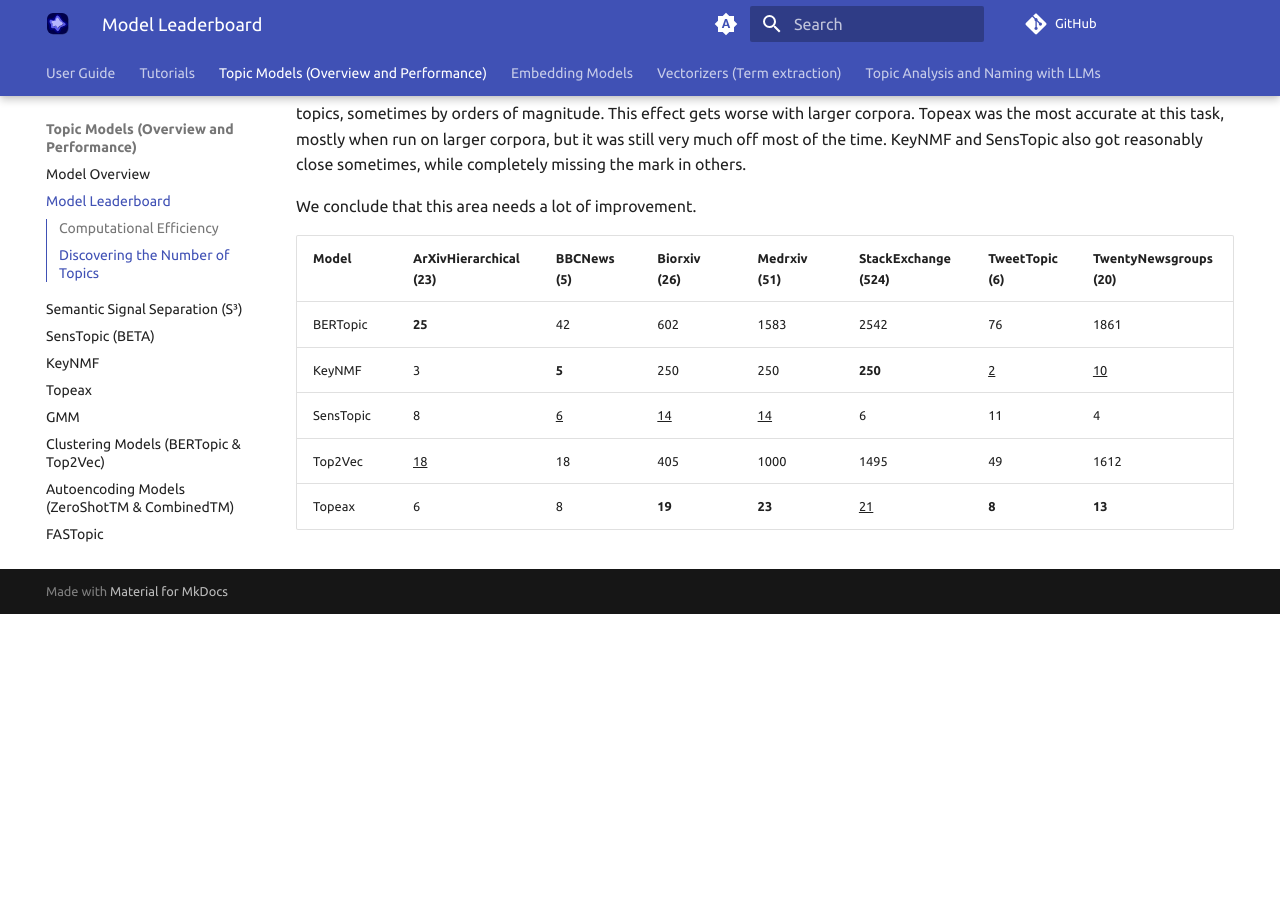
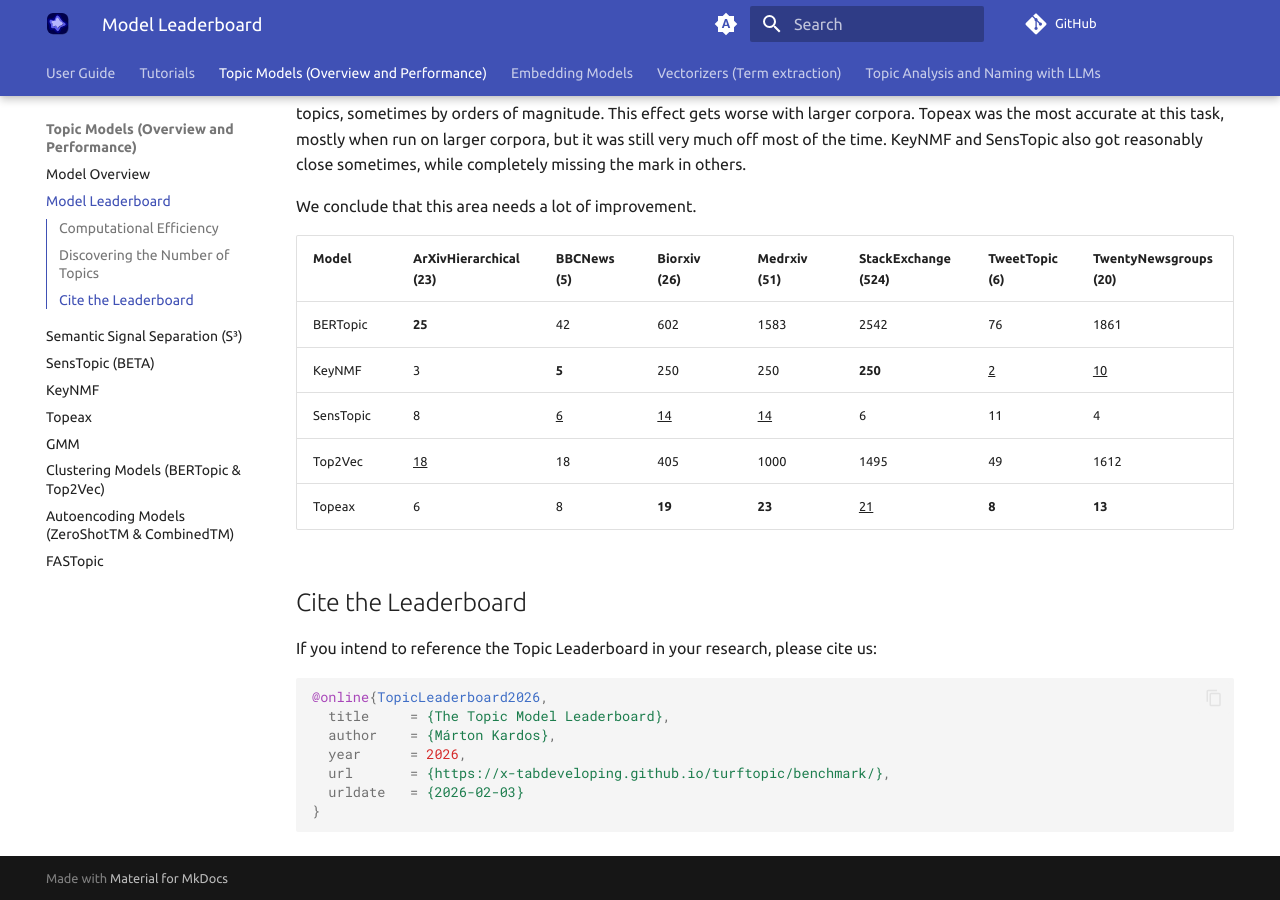
Before and after one commit to x-tabdeveloping/turftopic, an MkDocs documentation site: the page built from docs/benchmark.md, in a window 1280 px wide and 900 px high, scrolled down 3142 px. Built offline with MkDocs 1.6.1 and Material for MkDocs 9.7.7, drawn with Linux system fonts in a browser that asks for light colours; comment, search, counter and statistics services are not loaded; before the commit the page ends 3756 px from its top, so only the background shows below that.

Commit message:
Added citation to leaderboard

````diff
--- a/docs/benchmark.md
+++ b/docs/benchmark.md
@@ -344,3 +344,17 @@
 | SensTopic    | 8                        | <u>6</u>         | <u>14</u>          | <u>14</u>          | 6                     | 11             | 4                       |
 | Top2Vec      | <u>18</u>                     | 18          | 405           | 1000          | 1495                  | 49             | 1612                    |
 | Topeax       | 6                        | 8           | **19**        | **23**        | <u>21</u>                  | **8**          | **13**                  |
+
+## Cite the Leaderboard
+
+If you intend to reference the Topic Leaderboard in your research, please cite us:
+
+```bibtex
+@online{TopicLeaderboard2026,
+  title     = {The Topic Model Leaderboard},
+  author    = {Márton Kardos},
+  year      = 2026,
+  url       = {https://x-tabdeveloping.github.io/turftopic/benchmark/},
+  urldate   = {2026-02-03}
+}
+```
````
